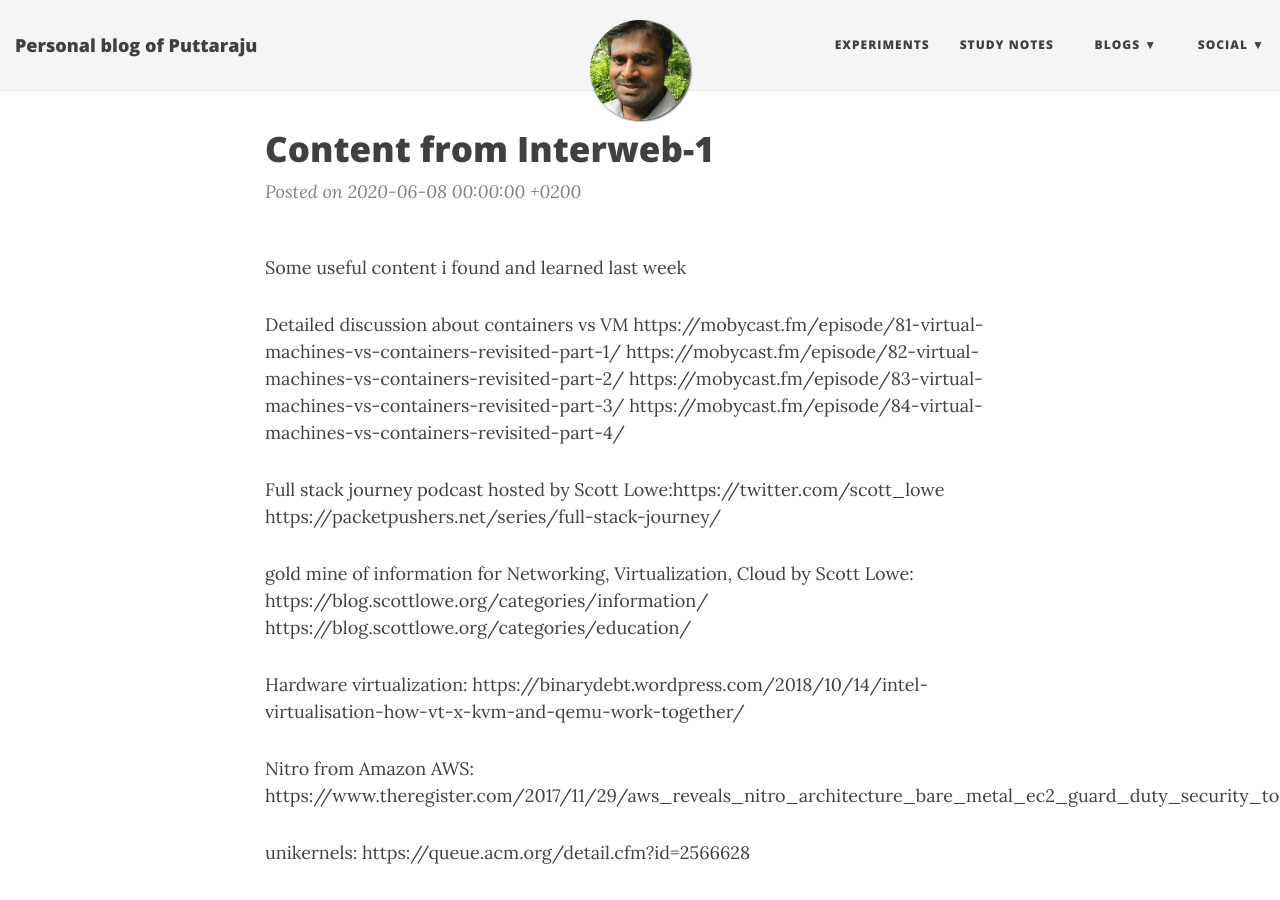
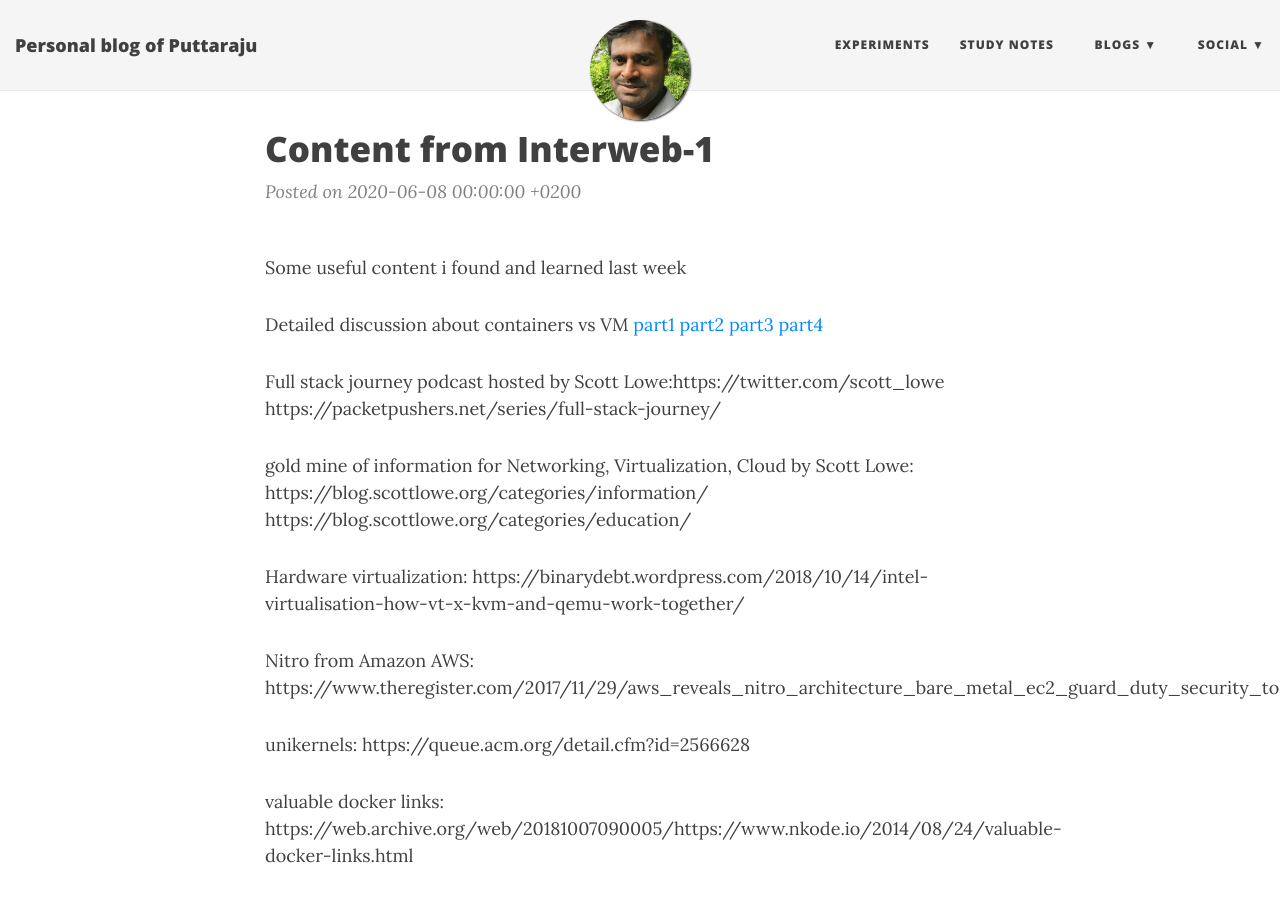
Before and after one commit to rptrcode/rptrcode.github.io, a Jekyll site: the page built from _posts/2020-06-08-Content from Interweb 1.md, in a window 1280 px wide and 900 px high. Built offline with Jekyll 4.4.1, drawn with Linux system fonts in a browser that asks for light colours; nearby versions of some CDN libraries.

Commit message:
Update 2020-06-08-Content from Interweb 1.md
format

```diff
--- a/_posts/2020-06-08-Content from Interweb 1.md
+++ b/_posts/2020-06-08-Content from Interweb 1.md
@@ -8,10 +8,10 @@ tags: [Education]
 Some useful content i found and learned last week
 
 Detailed discussion about containers vs VM
-https://mobycast.fm/episode/81-virtual-machines-vs-containers-revisited-part-1/
-https://mobycast.fm/episode/82-virtual-machines-vs-containers-revisited-part-2/
-https://mobycast.fm/episode/83-virtual-machines-vs-containers-revisited-part-3/
-https://mobycast.fm/episode/84-virtual-machines-vs-containers-revisited-part-4/
+[part1](https://mobycast.fm/episode/81-virtual-machines-vs-containers-revisited-part-1/)
+[part2](https://mobycast.fm/episode/82-virtual-machines-vs-containers-revisited-part-2/)
+[part3](https://mobycast.fm/episode/83-virtual-machines-vs-containers-revisited-part-3/)
+[part4](https://mobycast.fm/episode/84-virtual-machines-vs-containers-revisited-part-4/)
 
 
 Full stack journey podcast hosted by Scott Lowe:https://twitter.com/scott_lowe
```
